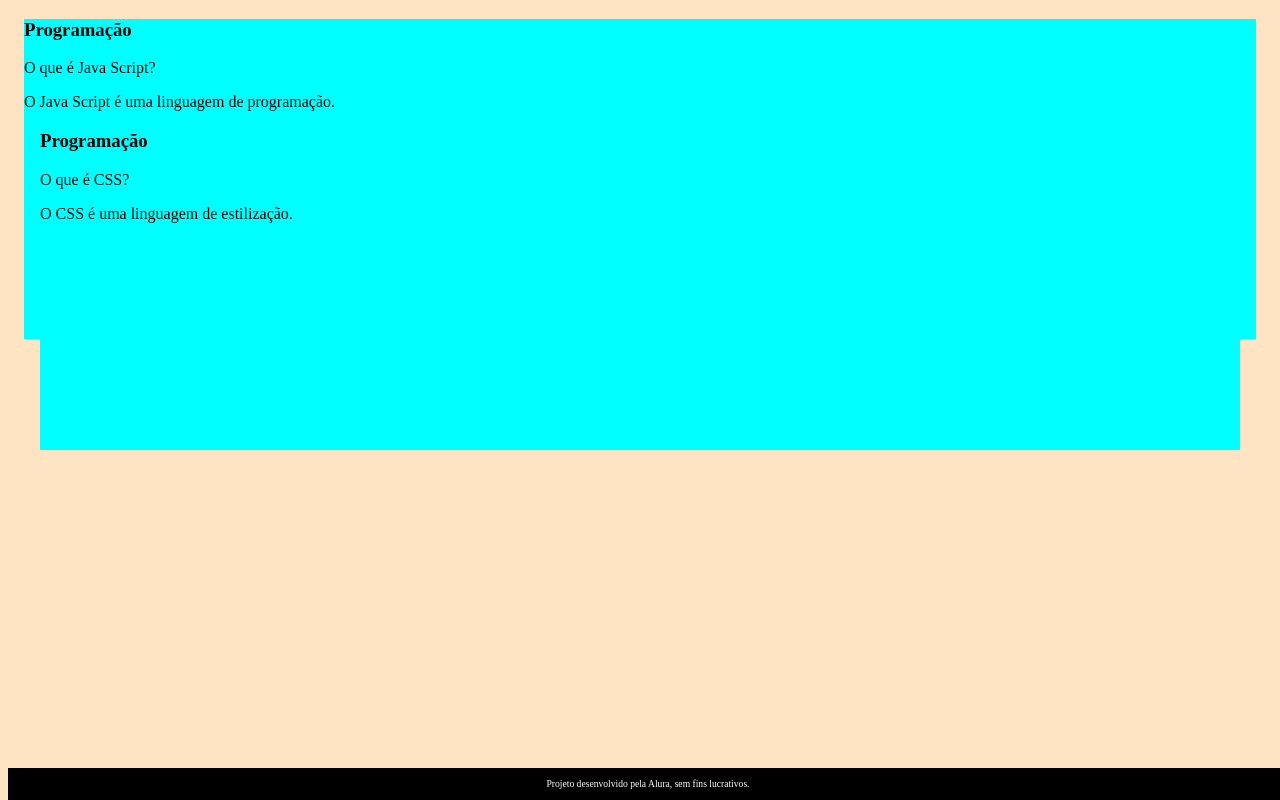
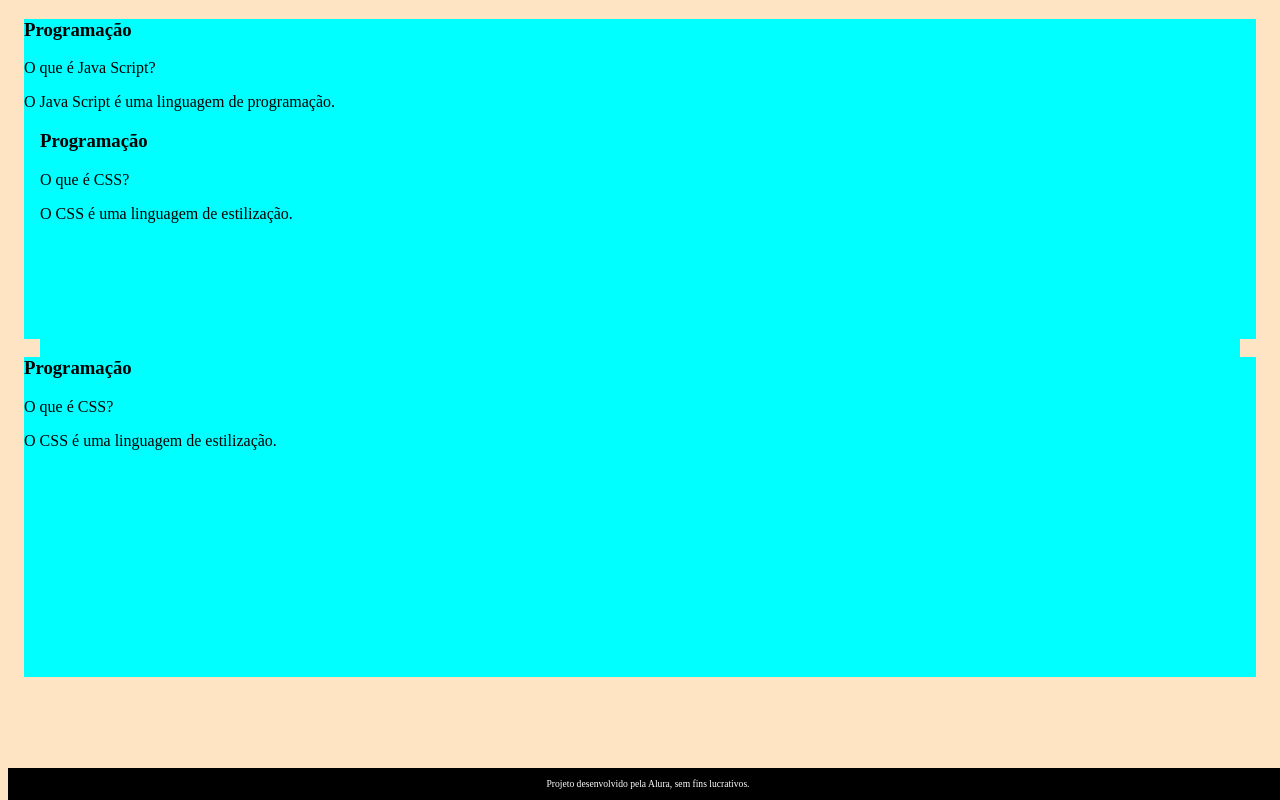
Before and after one commit to 21122008suelen/fleshcard, a plain HTML site: page index.html in a window 1280 px wide. Drawn offline with Linux system fonts and the light colour scheme.

Commit message:
yti7uytii65

```diff
--- a/index.html
+++ b/index.html
@@ -35,7 +35,17 @@
 
             </div>
         </article>
-
+        <article class="cartao">
+            <div class="cartao__conteudo">
+                <h3> Programação </h3>
+                <div class="cartao__conteudo__pergunta">
+                    <p>O que é CSS?</p>
+                </div>
+                <div class="cartao__conteudo__resposta">
+                    <p>O CSS é uma linguagem de estilização.</p>
+                </div>
+            </div>
+        </article>
     </main>
     <footer>
         <p>Projeto desenvolvido pela Alura, sem fins lucrativos.</p>
```
